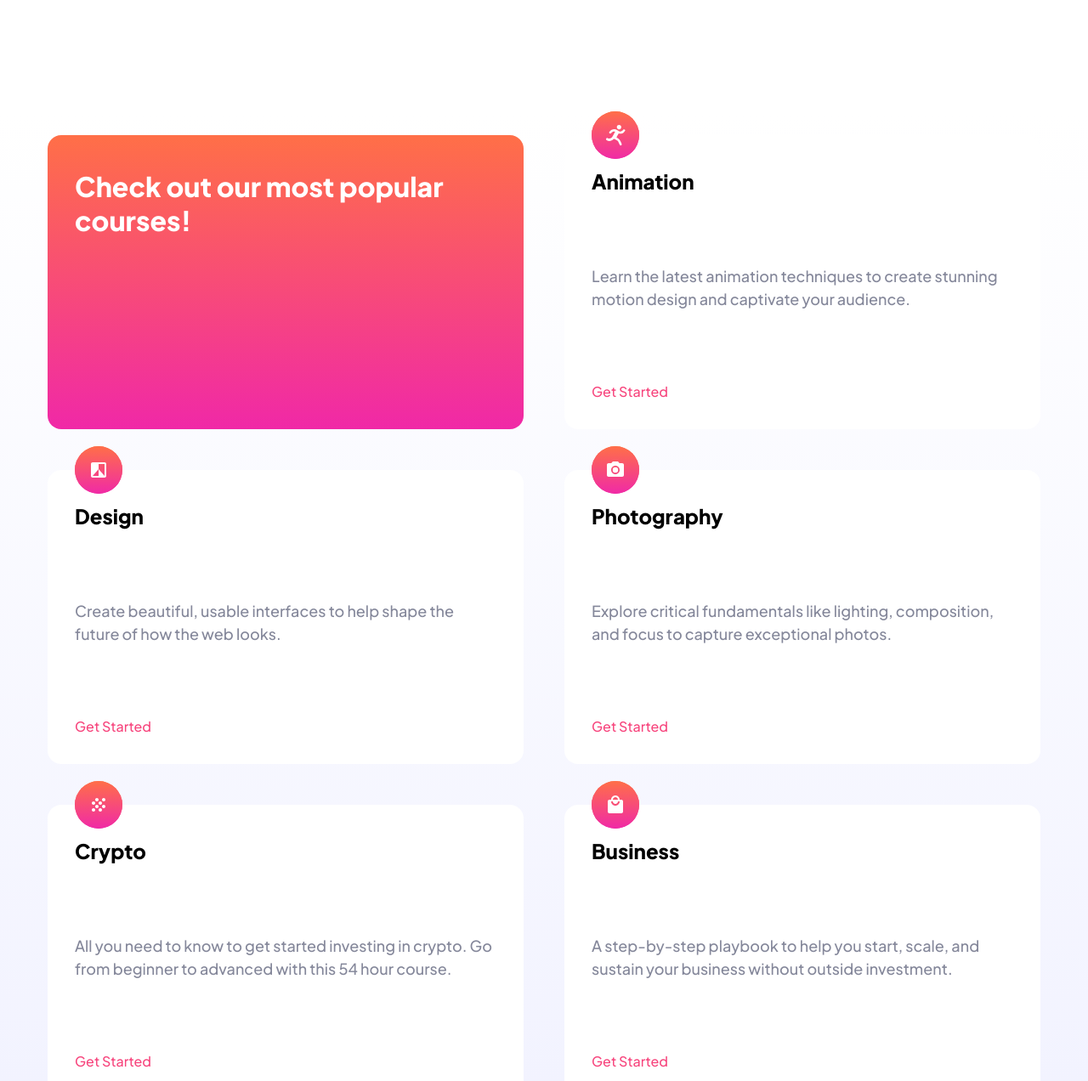
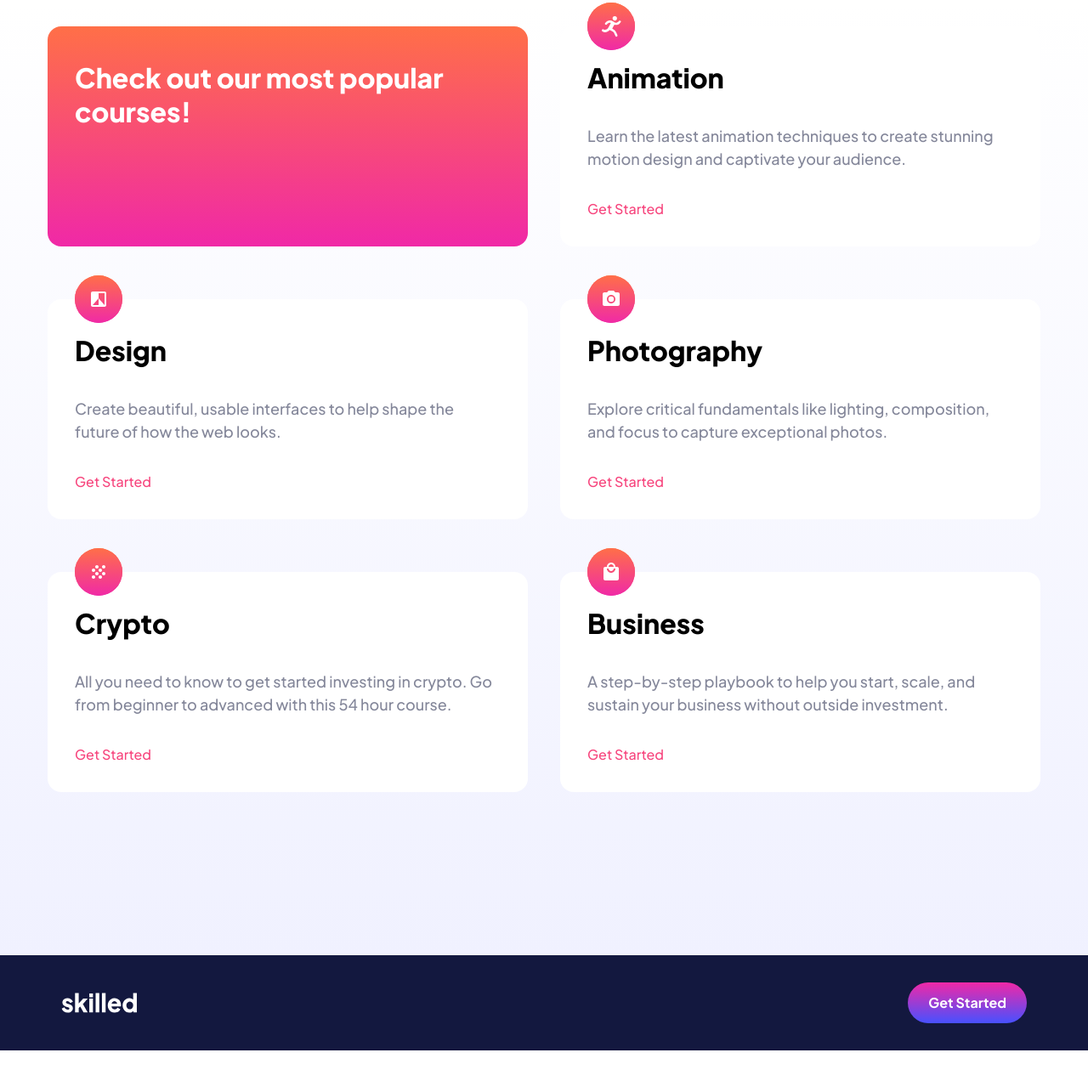
Before and after one commit to qrhfz/fem-skilled-elearning-landing-page, a plain HTML site: page index.html in a window 1280 px wide. Shown: the part 673-1945 px from the top of the page at 85% size. After the commit the page ends 1909 px from the top, so only its background shows below. Drawn offline with Linux system fonts and the light colour scheme.

Commit message:
submission

```diff
--- a/index.html
+++ b/index.html
@@ -30,7 +30,7 @@
       <div class="container">
         <div class="headline">
           <div>
-            <h1 class="h-xl">Maximize skill, minimize budget</h1>
+            <h1>Maximize skill, minimize budget</h1>
           </div>
           <div>
             <p>
@@ -48,19 +48,19 @@
 
     <section class="section-2">
       <div class="container courses-grid">
-        <div>
-          <div class="course-checkout">
-            <h2 class="h-md text-neutral-100">Check out our most popular courses!</h2>
+        <div class="course-grid-item">
+          <div class="course-grid-item-content course-checkout">
+            <h2>Check out our most popular courses!</h2>
           </div>
 
         </div>
 
-        <div>
-          <div class="course-card">
+        <div class="course-grid-item">
+          <div class="course-grid-item-content course-card">
             <div class="course-icon">
               <img src="assets/icon-animation.svg" alt="" srcset="">
             </div>
-            <h2 class="h-sm">Animation</h2>
+            <h2>Animation</h2>
             <p>
               Learn the latest animation techniques to create stunning motion
               design and captivate your audience.
@@ -69,36 +69,36 @@
           </div>
         </div>
 
-        <div>
-          <div class="course-card">
+        <div class="course-grid-item">
+          <div class="course-grid-item-content course-card">
             <div class="course-icon">
               <img src="assets/icon-design.svg" alt="" srcset="">
             </div>
-            <h2 class="h-sm">Design</h2>
+            <h2>Design</h2>
             <p>Create beautiful, usable interfaces to help shape the future of
               how the web looks.</p>
             <a href="#">Get Started</a>
           </div>
         </div>
 
-        <div>
-          <div class="course-card">
+        <div class="course-grid-item">
+          <div class="course-grid-item-content course-card">
             <div class="course-icon">
               <img src="assets/icon-photography.svg" alt="" srcset="">
             </div>
-            <h2 class="h-sm">Photography</h2>
+            <h2>Photography</h2>
             <p>Explore critical fundamentals like lighting, composition, and focus
               to capture exceptional photos.</p>
             <a href="#">Get Started</a>
           </div>
         </div>
 
-        <div>
-          <div class="course-card">
+        <div class="course-grid-item">
+          <div class="course-grid-item-content course-card">
             <div class="course-icon">
               <img src="assets/icon-crypto.svg" alt="" srcset="">
             </div>
-            <h2 class="h-sm">Crypto</h2>
+            <h2>Crypto</h2>
             <p>
               All you need to know to get started investing in crypto. Go from beginner
               to advanced with this 54 hour course.</p>
@@ -106,12 +106,12 @@
           </div>
         </div>
 
-        <div>
-          <div class="course-card">
+        <div class="course-grid-item">
+          <div class="course-grid-item-content course-card">
             <div class="course-icon">
               <img src="assets/icon-business.svg" alt="" srcset="">
             </div>
-            <h2 class="h-sm">Business</h2>
+            <h2>Business</h2>
             <p>A step-by-step playbook to help you start, scale, and sustain your business
               without outside investment.</p>
             <a href="#">Get Started</a>
@@ -125,7 +125,7 @@
     <div class="container">
       <div class="footer-content">
         <a href="#">
-          <img src="assets/logo-light.svg" alt="Logo" />
+          <img class="footer-logo" src="assets/logo-light.svg" alt="Logo" />
         </a>
 
         <button class="btn btn-3">Get Started</button>
--- a/style.css
+++ b/style.css
@@ -51,9 +51,21 @@
 
 }
 
+body {
+    background-image: var(--image-hero-url);
+    background-repeat: no-repeat;
+    background-position: 50% 32rem;
+
+}
+
 @media only screen and (min-width: 768px) {
     :root {
         --image-hero-url: url('assets/image-hero-tablet.webp');
+    }
+
+    body {
+        background-position: right -18rem top -4rem;
+
     }
 }
 
@@ -61,13 +73,14 @@
     :root {
         --image-hero-url: url('assets/image-hero-desktop.webp');
     }
+
+    body {
+        background-position: right -8rem top -12rem;
+
+    }
 }
 
-body {
-    background-image: var(--image-hero-url);
-    background-repeat: no-repeat;
-    background-position: right -100px top -200px;
-}
+
 
 p {
     color: var(--clr-neutral-400);
@@ -83,6 +96,7 @@ a {
 .main-nav {
     display: flex;
     justify-content: space-between;
+    align-items: center;
     padding-block: 2em;
 }
 
@@ -107,7 +121,7 @@ a {
 .courses-grid {
     display: grid;
     grid-template-columns: repeat(1, 1fr);
-    gap: 3rem;
+    gap: 2.375rem;
 }
 
 @media only screen and (min-width:768px) {
@@ -122,8 +136,27 @@ a {
     }
 }
 
-.courses-grid>div {
-    height: 21.625rem;
+.course-grid-item {
+    height: 17.6875rem;
+    padding-top: 1.5rem;
+}
+
+.course-grid-item:first-child {
+    height: initial;
+}
+
+@media only screen and (min-width:1440px) {
+    .course-grid-item {
+        height: 21.625rem;
+    }
+}
+
+.course-grid-item-content {
+    padding: 2rem;
+    padding-top: 2.5rem;
+
+    height: 100%;
+    border-radius: 1rem;
 }
 
 .course-card {
@@ -131,12 +164,7 @@ a {
     flex-direction: column;
     justify-content: space-between;
     background-color: var(--clr-neutral-100);
-    border-radius: 1rem;
-    padding: 2rem;
-    padding-top: 2.5rem;
-    margin-top: 1.5rem;
     position: relative;
-    height: 100%;
 }
 
 .course-icon {
@@ -150,13 +178,20 @@ a {
 
 .course-checkout {
     background-image: var(--clr-accent-400);
-    border-radius: 1rem;
-    padding: 2rem;
     color: var(--clr-neutral-100);
-    padding: 2rem;
-    padding-top: 2.5rem;
-    margin-top: 1.5rem;
-    height: 100%;
+}
+
+.course-grid-item-content>h2 {
+    font-size: var(--fs-heading-sm);
+    line-height: var(--lh-heading-sm);
+    font-weight: 800;
+}
+
+@media only screen and (min-width:768px) {
+    .course-grid-item-content>h2 {
+        font-size: var(--fs-heading-md);
+        line-height: var(--lh-heading-md);
+    }
 }
 
 
@@ -204,13 +239,45 @@ a {
     height: 44rem;
 }
 
+@media only screen and (min-width:768px) {
+    .section-1 {
+        height: 32rem;
+    }
+}
+
+@media only screen and (min-width:1440px) {
+    .section-1 {
+        height: 40rem;
+    }
+}
+
 .headline {
     display: flex;
     flex-direction: row;
     flex-direction: column;
     gap: 2rem;
-    width: 29rem;
+    margin-top: 4rem;
     align-items: flex-start;
+}
+
+.headline h1 {
+    font-size: var(--fs-heading-lg);
+    line-height: var(--lh-heading-lg);
+    font-weight: 800;
+}
+
+@media only screen and (min-width:768px) {
+    .headline {
+        max-width: 27rem;
+    }
+}
+
+@media only screen and (min-width:1440px) {
+    .headline h1 {
+        font-size: var(--fs-heading-xl);
+        line-height: var(--lh-heading-xl);
+        font-weight: 800;
+    }
 }
 
 .section-2 {
@@ -223,11 +290,18 @@ a {
 }
 
 .footer-content {
-    padding: 2rem;
     display: flex;
     justify-content: space-between;
+    padding: 2rem 1rem;
+    align-items: center;
 
 }
+
+.footer-logo {
+    width: 5.5625rem;
+}
+
+@media only screen and (min-width:1440px) {}
 
 /* utilities */
 /* headings */
```
